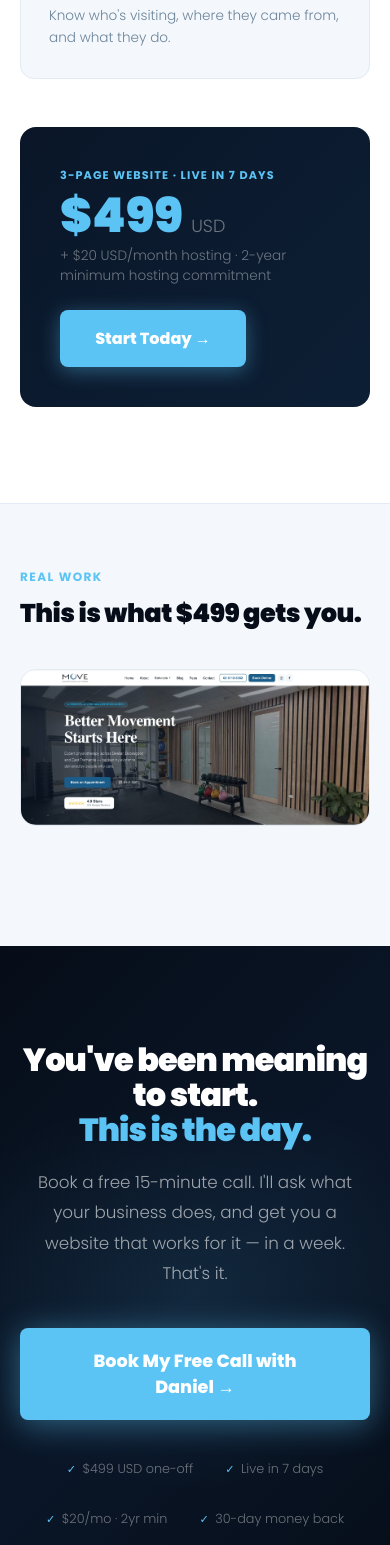
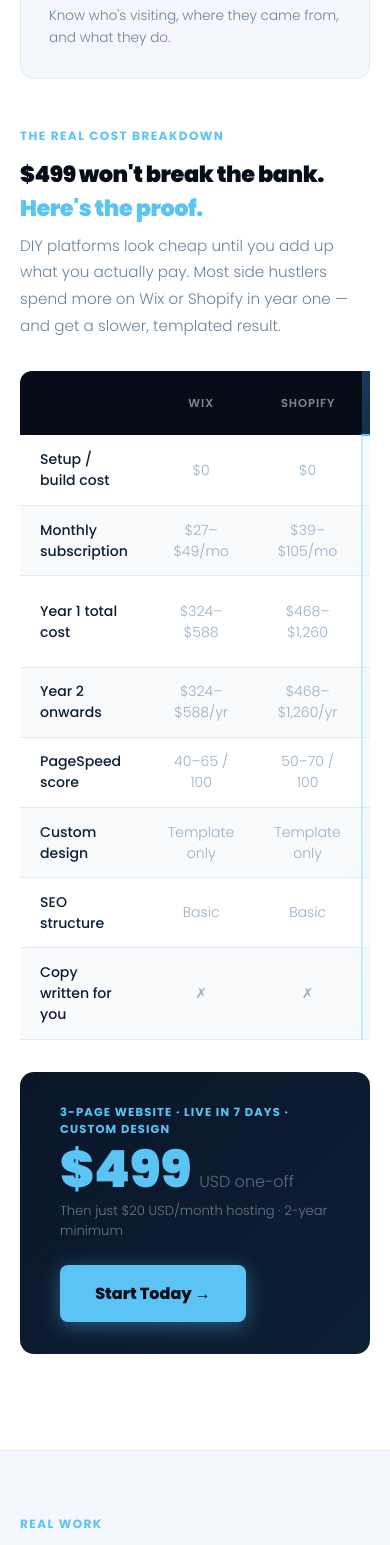
Before and after one commit to MoveXMedia/movexmedia, a Next.js app: page /side-hustle in a window 390 px wide. Shown: the part 5680-7225 px from the top of the page. Built offline with nearby package versions, Linux system fonts and the light colour scheme.

Commit message:
side-hustle: ShapeHaus portfolio, Wix/Shopify cost comparison table, 99 emphasis

```diff
--- a/pages/side-hustle.js
+++ b/pages/side-hustle.js
@@ -275,14 +275,60 @@ export default function SideHustle() {
             ))}
           </div>
 
-          {/* Pricing */}
-          <div style={{ background: 'linear-gradient(135deg, #0a1628, #0d1f35)', borderRadius: '16px', padding: '2.5rem', display: 'flex', alignItems: 'center', justifyContent: 'space-between', flexWrap: 'wrap', gap: '1.5rem' }}>
-            <div>
-              <div style={{ fontSize: '0.7rem', fontWeight: 700, color: '#5bc4f5', letterSpacing: '0.1em', textTransform: 'uppercase', marginBottom: '0.5rem' }}>3-page website · Live in 7 days</div>
-              <div style={{ fontWeight: 900, fontSize: '3rem', lineHeight: 1, color: '#5bc4f5' }}>$499 <span style={{ fontSize: '1.1rem', color: 'rgba(255,255,255,0.4)', fontWeight: 300 }}>USD</span></div>
-              <div style={{ color: 'rgba(255,255,255,0.4)', fontSize: '0.85rem', marginTop: '0.4rem', fontWeight: 300 }}>+ $20 USD/month hosting · 2-year minimum hosting commitment</div>
+          {/* Pricing comparison */}
+          <div style={{ marginBottom: '0' }}>
+            <p style={{ fontSize: '0.75rem', fontWeight: 700, letterSpacing: '0.12em', textTransform: 'uppercase', color: '#5bc4f5', marginBottom: '0.75rem' }}>The real cost breakdown</p>
+            <h3 style={{ fontWeight: 900, fontSize: 'clamp(1.4rem, 3vw, 2rem)', color: '#060d18', marginBottom: '0.5rem', letterSpacing: '-0.02em' }}>
+              $499 won't break the bank.<br /><span style={{ color: '#5bc4f5' }}>Here's the proof.</span>
+            </h3>
+            <p style={{ color: '#6b849a', fontSize: '0.95rem', lineHeight: 1.75, fontWeight: 300, maxWidth: '560px', marginBottom: '2rem' }}>
+              DIY platforms look cheap until you add up what you actually pay. Most side hustlers spend more on Wix or Shopify in year one — and get a slower, templated result.
+            </p>
+
+            {/* Comparison table */}
+            <div style={{ overflowX: 'auto', marginBottom: '2rem' }}>
+              <table style={{ width: '100%', borderCollapse: 'collapse', fontSize: '0.88rem', fontFamily: 'Poppins, sans-serif' }}>
+                <thead>
+                  <tr>
+                    <th style={{ textAlign: 'left', padding: '0.9rem 1.25rem', background: '#060d18', color: 'rgba(255,255,255,0.5)', fontWeight: 600, fontSize: '0.72rem', letterSpacing: '0.08em', textTransform: 'uppercase', borderRadius: '12px 0 0 0' }}> </th>
+                    <th style={{ padding: '0.9rem 1.25rem', background: '#060d18', color: 'rgba(255,255,255,0.5)', fontWeight: 600, fontSize: '0.72rem', letterSpacing: '0.08em', textTransform: 'uppercase', textAlign: 'center' }}>Wix</th>
+                    <th style={{ padding: '0.9rem 1.25rem', background: '#060d18', color: 'rgba(255,255,255,0.5)', fontWeight: 600, fontSize: '0.72rem', letterSpacing: '0.08em', textTransform: 'uppercase', textAlign: 'center' }}>Shopify</th>
+                    <th style={{ padding: '0.9rem 1.25rem', background: 'linear-gradient(135deg, #1a3a5c, #0d1f35)', color: '#5bc4f5', fontWeight: 700, fontSize: '0.72rem', letterSpacing: '0.08em', textTransform: 'uppercase', textAlign: 'center', borderRadius: '0 12px 0 0', borderBottom: '2px solid #5bc4f5' }}>MoveX $499</th>
+                  </tr>
+                </thead>
+                <tbody>
+                  {[
+                    { label: 'Setup / build cost', wix: '$0', shopify: '$0', movex: '$499 once', highlight: true },
+                    { label: 'Monthly subscription', wix: '$27–$49/mo', shopify: '$39–$105/mo', movex: '$20/mo hosting' },
+                    { label: 'Year 1 total cost', wix: '$324–$588', shopify: '$468–$1,260', movex: '$499 + $240 = $739', highlight: true },
+                    { label: 'Year 2 onwards', wix: '$324–$588/yr', shopify: '$468–$1,260/yr', movex: '$240/yr only' },
+                    { label: 'PageSpeed score', wix: '40–65 / 100', shopify: '50–70 / 100', movex: '100 / 100 ✓', highlight: true },
+                    { label: 'Custom design', wix: 'Template only', shopify: 'Template only', movex: 'Built for you ✓' },
+                    { label: 'SEO structure', wix: 'Basic', shopify: 'Basic', movex: 'Built in ✓' },
+                    { label: 'Copy written for you', wix: '✗', shopify: '✗', movex: '✓' },
+                  ].map((row, i) => (
+                    <tr key={row.label} style={{ background: i % 2 === 0 ? 'white' : '#f8fafc' }}>
+                      <td style={{ padding: '0.85rem 1.25rem', color: '#0d1f35', fontWeight: 500, borderBottom: '1px solid #e2eaf4' }}>{row.label}</td>
+                      <td style={{ padding: '0.85rem 1.25rem', color: '#9ab0c4', textAlign: 'center', borderBottom: '1px solid #e2eaf4', fontWeight: 300 }}>{row.wix}</td>
+                      <td style={{ padding: '0.85rem 1.25rem', color: '#9ab0c4', textAlign: 'center', borderBottom: '1px solid #e2eaf4', fontWeight: 300 }}>{row.shopify}</td>
+                      <td style={{ padding: '0.85rem 1.25rem', color: row.highlight ? '#0d8fd4' : '#0d1f35', fontWeight: 700, textAlign: 'center', borderBottom: '1px solid rgba(91,196,245,0.2)', background: row.highlight ? 'rgba(91,196,245,0.06)' : 'rgba(91,196,245,0.03)', borderLeft: '2px solid rgba(91,196,245,0.3)' }}>{row.movex}</td>
+                    </tr>
+                  ))}
+                </tbody>
+              </table>
             </div>
-            <a href={BOOKING_URL} style={{ display: 'inline-block', background: '#5bc4f5', color: 'white', fontFamily: 'Poppins, sans-serif', fontWeight: 800, fontSize: '1rem', padding: '1rem 2.2rem', borderRadius: '8px', textDecoration: 'none', boxShadow: '0 4px 20px rgba(91,196,245,0.4)' }}>Start Today →</a>
+
+            <div style={{ background: 'linear-gradient(135deg, #0a1628, #0d1f35)', borderRadius: '14px', padding: '2rem 2.5rem', display: 'flex', alignItems: 'center', justifyContent: 'space-between', flexWrap: 'wrap', gap: '1.5rem' }}>
+              <div>
+                <div style={{ fontSize: '0.72rem', fontWeight: 700, color: '#5bc4f5', letterSpacing: '0.1em', textTransform: 'uppercase', marginBottom: '0.4rem' }}>3-page website · Live in 7 days · Custom design</div>
+                <div style={{ display: 'flex', alignItems: 'baseline', gap: '0.5rem' }}>
+                  <span style={{ fontWeight: 900, fontSize: '3.2rem', lineHeight: 1, color: '#5bc4f5' }}>$499</span>
+                  <span style={{ color: 'rgba(255,255,255,0.35)', fontWeight: 300, fontSize: '1rem' }}>USD one-off</span>
+                </div>
+                <div style={{ color: 'rgba(255,255,255,0.4)', fontSize: '0.82rem', marginTop: '0.35rem', fontWeight: 300 }}>Then just $20 USD/month hosting · 2-year minimum</div>
+              </div>
+              <a href={BOOKING_URL} style={{ display: 'inline-block', background: '#5bc4f5', color: '#040c18', fontFamily: 'Poppins, sans-serif', fontWeight: 800, fontSize: '1rem', padding: '1rem 2.2rem', borderRadius: '8px', textDecoration: 'none', boxShadow: '0 4px 20px rgba(91,196,245,0.4)', whiteSpace: 'nowrap' }}>Start Today →</a>
+            </div>
           </div>
         </div>
       </section>
@@ -295,10 +341,13 @@ export default function SideHustle() {
             This is what $499 gets you.
           </h2>
 
-          {/* Move Physio - hero */}
-          <div style={{ borderRadius: '16px', overflow: 'hidden', border: '1px solid #e2eaf4', marginBottom: '1.5rem' }}>
-            <Image src="/work-move-physio.png" alt="Move Physiotherapy Website" width={1200} height={680} style={{ width: '100%', height: 'auto', display: 'block' }} />
-
+          {/* ShapeHaus */}
+          <div style={{ borderRadius: '16px', overflow: 'hidden', border: '1px solid #e2eaf4', boxShadow: '0 8px 32px rgba(13,31,53,0.08)' }}>
+            <img src="/work-shapehaus.jpg" alt="ShapeHaus website" style={{ width: '100%', height: 'auto', display: 'block' }} />
+            <div style={{ padding: '0.9rem 1.25rem', background: 'white', borderTop: '1px solid #e2eaf4', display: 'flex', alignItems: 'center', justifyContent: 'space-between' }}>
+              <span style={{ fontFamily: 'Poppins, sans-serif', fontWeight: 600, fontSize: '0.82rem', color: '#0d1f35' }}>ShapeHaus — Handcraft Studio · Fremantle, WA</span>
+              <span style={{ fontSize: '0.72rem', color: '#5bc4f5', fontWeight: 600 }}>MoveX build</span>
+            </div>
           </div>
 
         </div>
```
Also changed, not shown: public/work-shapehaus.jpg (added).
